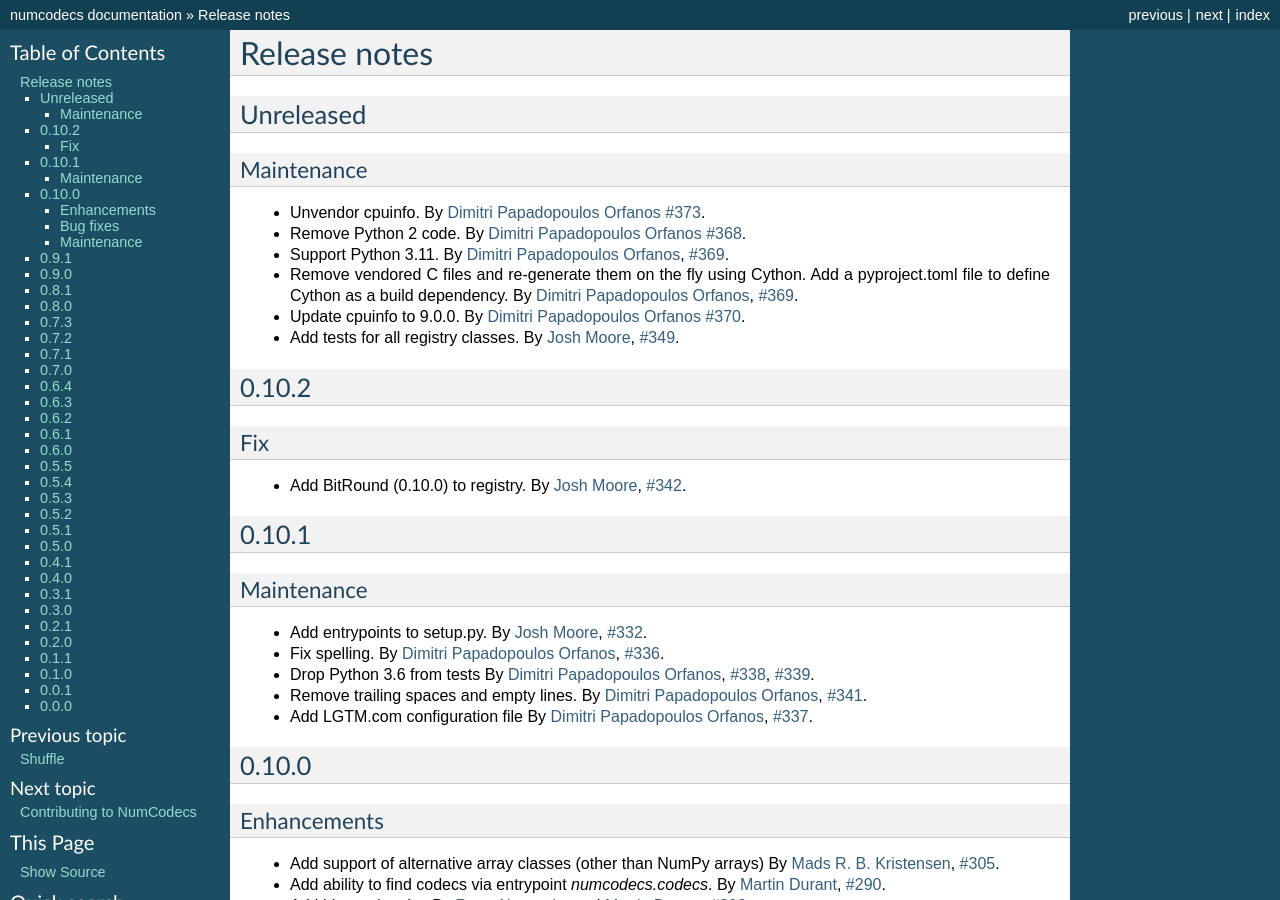
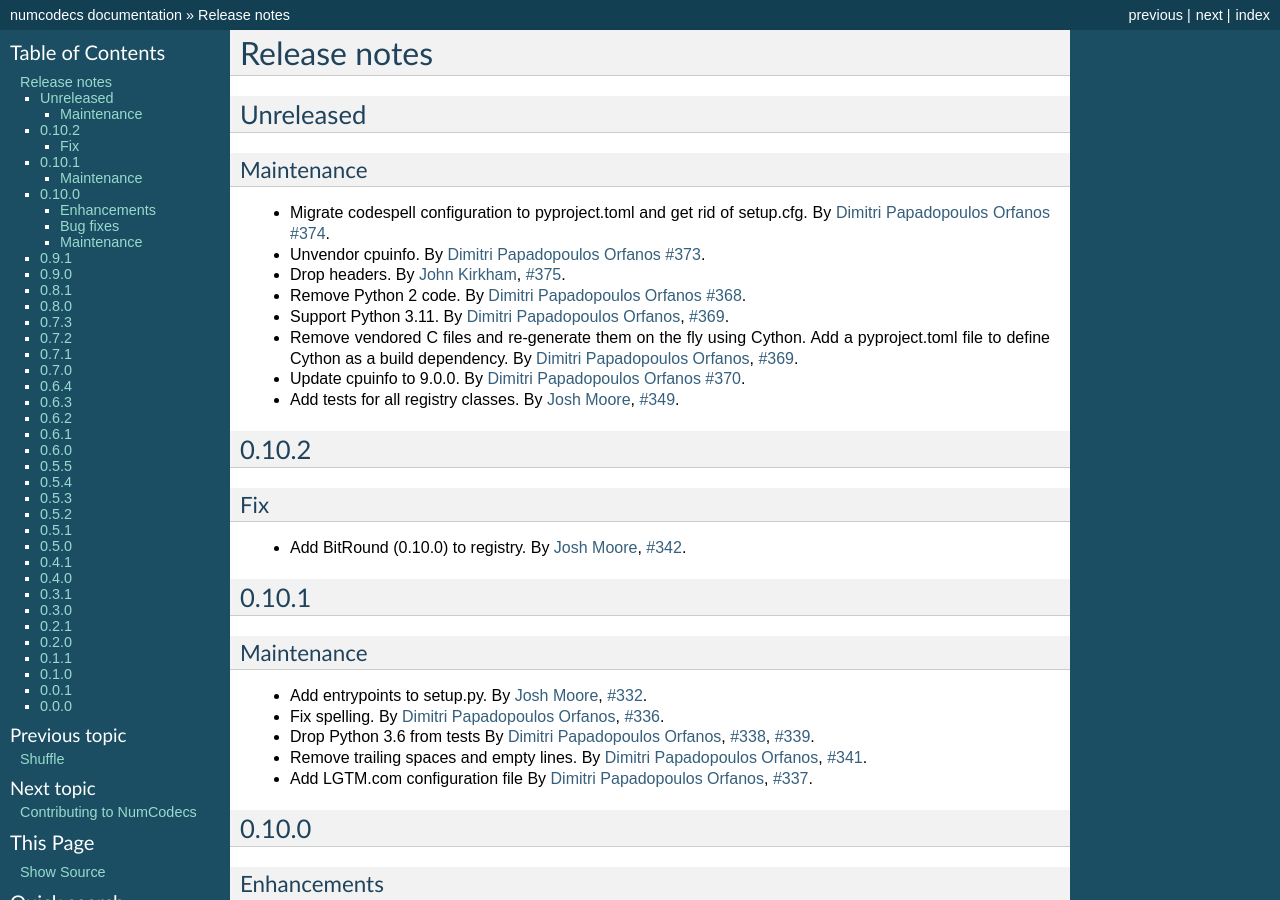
Before and after one commit to zarr-developers/numcodecs, a Sphinx documentation site: the page built from docs/release.rst, in a window 1280 px wide and 900 px high. Built offline with Sphinx 7.4.7, drawn with Linux system fonts in a browser that asks for light colours; pages that are not in the unit, such as notebooks, are missing from menus; the version number could not be read and is left out.

Commit message:
Migrate codespell configuration to pyproject.toml and get rid of setup.cfg (#374)
* Migrate to pyproject.toml and get rid of setup.cfg

File setup.cfg had been created to add the configuration of codespell.
Since codespell 2.2.2 the configuration can be read from pyproject.toml.

* Do not run codespell on fixture

* Add missing changelog entry

Co-authored-by: jakirkham <jakirkham@gmail.com>

```diff
--- a/docs/release.rst
+++ b/docs/release.rst
@@ -14,8 +14,14 @@
 Maintenance
 ~~~~~~~~~~~
 
+* Migrate codespell configuration to pyproject.toml and get rid of setup.cfg.
+  By :user:`Dimitri Papadopoulos Orfanos <DimitriPapadopoulos>` :issue:`374`.
+
 * Unvendor cpuinfo.
   By :user:`Dimitri Papadopoulos Orfanos <DimitriPapadopoulos>` :issue:`373`.
+
+* Drop headers.
+  By :user:`John Kirkham <jakirkham>`, :issue:`375`.
 
 * Remove Python 2 code.
   By :user:`Dimitri Papadopoulos Orfanos <DimitriPapadopoulos>` :issue:`368`.
--- a/pyproject.toml
+++ b/pyproject.toml
@@ -1,3 +1,7 @@
 [build-system]
 requires = ["setuptools>=40.8.0", "wheel", "Cython", "py-cpuinfo"]
 build-backend = "setuptools.build_meta:__legacy__"
+
+[tool.codespell]
+skip = "./.git,fixture"
+ignore-words-list = "ba, compiletime, hist, nd, unparseable"
--- a/setup.cfg
+++ /dev/null
@@ -1,3 +0,0 @@
-[codespell]
-skip = ./.git
-ignore-words-list = ba, compiletime, hist, nd, unparseable
```
